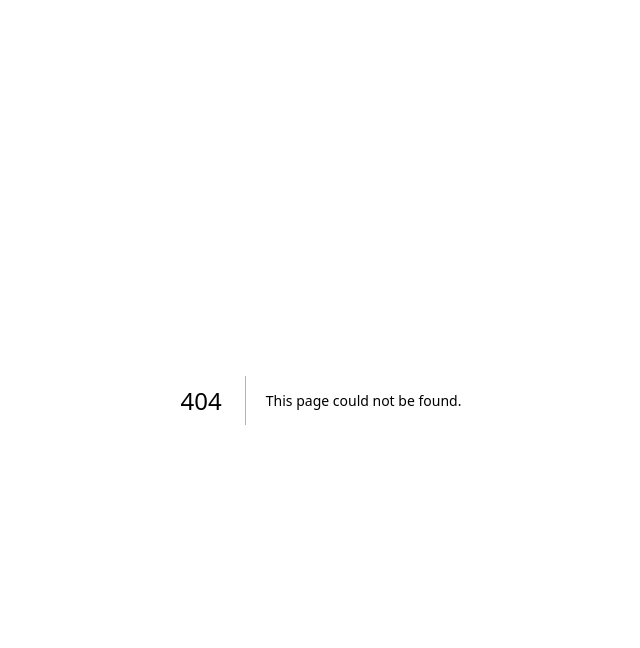
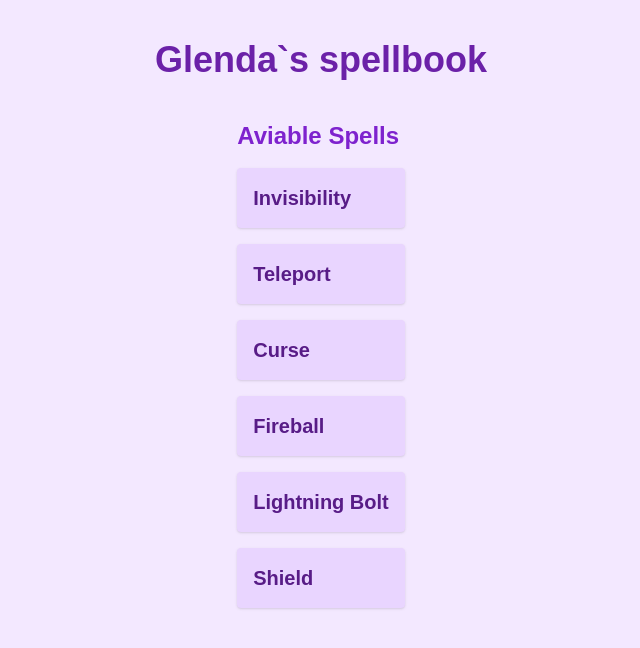
Before and after one commit to myroslavaKukhta/Glenda, a Next.js app: page /spellbook in a window 1280 px wide. Before the commit this address had no page. Shown: the top 648 px of the page, without its empty margins (319-959 px from the left). Built offline with nearby package versions, Linux system fonts and the light colour scheme.

Commit message:
Add Spellbook

```diff
--- a/app/cauldron/page.tsx
+++ b/app/cauldron/page.tsx
@@ -1,6 +1,6 @@
 "use client";
 
-import React, {useState} from 'react';
+import React, {useEffect, useState} from 'react';
 
 interface Ingredient {
     id: number,
@@ -24,6 +24,21 @@ const Cauldron: React.FC = () => {
     const [cauldron, setCauldron] = useState<Ingredient[]>([]);
     const maxIngredients = 5;
 
+    useEffect(() => {
+        const savedCauldron = localStorage.getItem('cauldron');
+        if (savedCauldron) {
+            setCauldron(JSON.parse(savedCauldron))
+        }
+    }, [])
+
+    useEffect(() => {
+        if(cauldron.length > 0) {
+            localStorage.setItem('cauldron', JSON.stringify(cauldron));
+        } else {
+            localStorage.removeItem('cauldron')
+        }
+    }, [cauldron])
+
     const addIngredient = (ingredient: Ingredient) => {
         if (cauldron.some((item) => item.id === ingredient.id)) {
             alert(`${ingredient.name} is already in the cauldron!`);
@@ -44,6 +59,7 @@ const Cauldron: React.FC = () => {
 
     const clearCauldron = () => {
         setCauldron([]);
+        localStorage.removeItem('cauldron');
     }
 
     return (
--- /dev/null
+++ b/app/spellbook/page.tsx
@@ -0,0 +1,45 @@
+"use client";
+
+import React from 'react';
+
+interface Spell  {
+    id: number,
+    name: string,
+    description: string;
+}
+
+const spellsList: Spell[] = [
+    {id: 1, name: "Invisibility", description: " "},
+    {id: 2, name: "Teleport", description: " "},
+    {id: 3, name: "Curse", description: " "},
+    {id: 4, name: "Fireball", description: " "},
+    {id: 5, name: "Lightning Bolt", description: " "},
+    {id: 6, name: "Shield", description: " "},
+]
+
+const SpellBook: React.FC = () => {
+    return (
+        <div className="bg-purple-100 min-h-screen flex flex-col items-center py-10">
+<h1 className="text-4xl font-bold text-purple-800 mb-10">
+    Glenda`s spellbook
+</h1>
+            <div className="mb-10">
+                <h2 className="text-2xl font-semibold text-purple-700 mb-4">
+                    Aviable Spells
+                </h2>
+                <ul className="space-y-4">
+                    {spellsList.map((spell) =>
+                        <li key={spell.id} className="p-4 bg-purple-200 rounded shadow">
+                            <h3 className="text-xl font-bold text-purple-900">
+                                {spell.name}
+                            </h3>
+                            <p className="text-purple-700">{spell.description}</p>
+                        </li>
+                    )}
+                </ul>
+            </div>
+        </div>
+    )
+}
+
+export default SpellBook;
```
